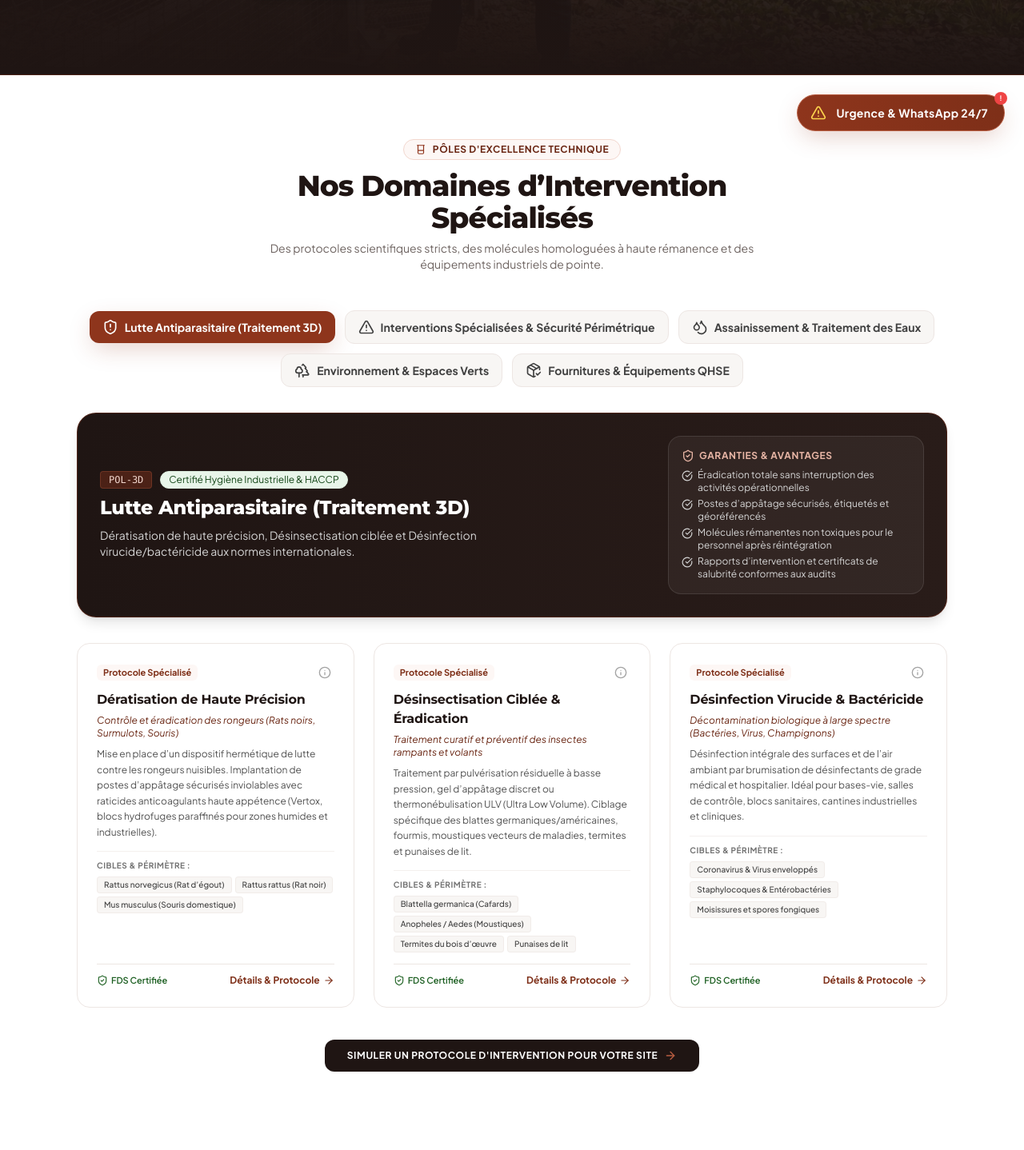
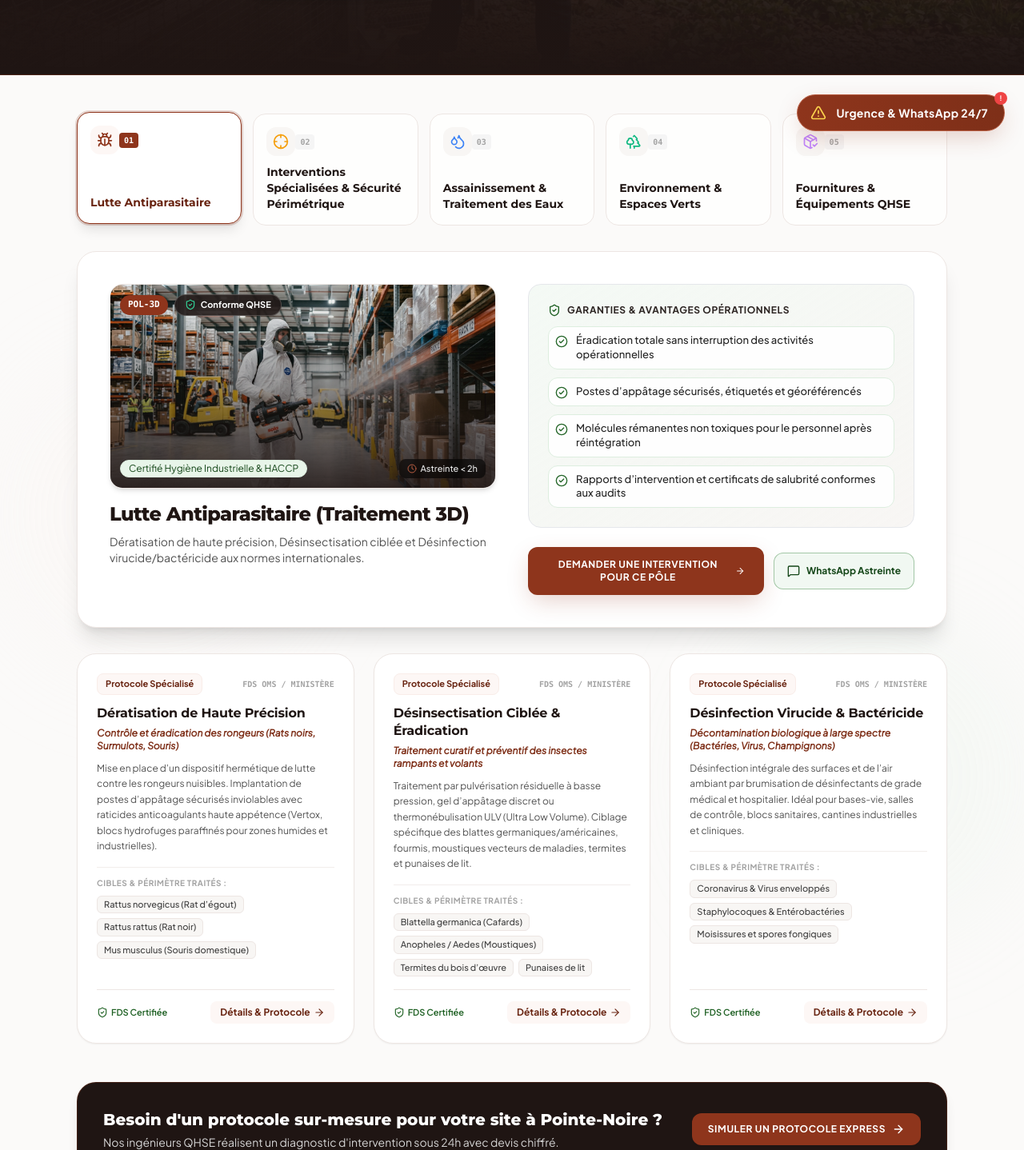
Before and after one commit to Steven23-Ngouala/excellent-services-web, a React (Vite) app: page /expertises in a window 1280 px wide. Shown: the part 612-2050 px from the top of the page at 80% size. Built offline with nearby package versions, Linux system fonts and the light colour scheme.

Commit message:
feat: redesign ExpertiseGrid with immersive pole photos, eliminate whitespace gap, and add tailored WhatsApp and devis actions

```diff
--- a/src/components/home/ExpertiseGrid.tsx
+++ b/src/components/home/ExpertiseGrid.tsx
@@ -1,169 +1,235 @@
 import React, { useState } from 'react';
 import {
-  ShieldAlert,
-  AlertTriangle,
+  Bug,
+  Crosshair,
   Droplets,
   Trees,
   PackageCheck,
   ArrowRight,
-  CheckCircle,
+  CheckCircle2,
   FileText,
   Zap,
-  Info,
   Beaker,
-  ShieldCheck
+  ShieldCheck,
+  Clock,
+  MessageSquare
 } from 'lucide-react';
+import { Link } from 'react-router-dom';
 import { EXPERTISES_DATA } from '../../data/expertisesData';
+import { COMPANY_INFO } from '../../data/companyInfo';
 import { SubService } from '../../types';
 import { Modal } from '../ui/Modal';
 import { Badge } from '../ui/Badge';
 
-interface ExpertiseGridProps {
-  selectedPoleId?: string;
-}
+const POLE_IMAGES: Record<string, string> = {
+  '3d-pest-control': '/images/expertises/exp_1_pest_3d.jpg',
+  'specialized-interventions': '/images/expertises/exp_2_snake_fumigation.jpg',
+  'sanitation-water': '/images/expertises/exp_3_water_sanitation.jpg',
+  'environment-green-spaces': '/images/expertises/exp_4_green_spaces.jpg',
+  'qhse-supplies': '/images/expertises/exp_5_qhse_supplies.jpg',
+};
 
-export const ExpertiseGrid: React.FC<ExpertiseGridProps> = () => {
+const POLE_ICONS: Record<string, React.ReactNode> = {
+  '3d-pest-control': <Bug className="w-4 h-4 sm:w-5 sm:h-5 text-primary-500" />,
+  'specialized-interventions': <Crosshair className="w-4 h-4 sm:w-5 sm:h-5 text-amber-500" />,
+  'sanitation-water': <Droplets className="w-4 h-4 sm:w-5 sm:h-5 text-blue-500" />,
+  'environment-green-spaces': <Trees className="w-4 h-4 sm:w-5 sm:h-5 text-emerald-500" />,
+  'qhse-supplies': <PackageCheck className="w-4 h-4 sm:w-5 sm:h-5 text-purple-400" />
+};
+
+export const ExpertiseGrid: React.FC = () => {
   const [activePoleId, setActivePoleId] = useState<string>(EXPERTISES_DATA[0].id);
   const [selectedSubService, setSelectedSubService] = useState<SubService | null>(null);
   const [isModalOpen, setIsModalOpen] = useState(false);
 
   const activePole = EXPERTISES_DATA.find((p) => p.id === activePoleId) || EXPERTISES_DATA[0];
 
-  const getPoleIcon = (iconName: string) => {
-    switch (iconName) {
-      case 'ShieldAlert': return <ShieldAlert className="w-4 h-4 sm:w-5 sm:h-5" />;
-      case 'AlertTriangle': return <AlertTriangle className="w-4 h-4 sm:w-5 sm:h-5" />;
-      case 'Droplets': return <Droplets className="w-4 h-4 sm:w-5 sm:h-5" />;
-      case 'Trees': return <Trees className="w-4 h-4 sm:w-5 sm:h-5" />;
-      case 'PackageCheck': return <PackageCheck className="w-4 h-4 sm:w-5 sm:h-5" />;
-      default: return <Zap className="w-4 h-4 sm:w-5 sm:h-5" />;
-    }
-  };
-
   const handleOpenSubServiceDetails = (subService: SubService) => {
     setSelectedSubService(subService);
     setIsModalOpen(true);
   };
 
+  const activeImage = POLE_IMAGES[activePole.id] || POLE_IMAGES['3d-pest-control'];
+
   return (
-    <section id="expertises" className="py-16 sm:py-20 bg-white relative">
-      <div className="max-w-6xl mx-auto px-4 sm:px-6 lg:px-8">
+    <section id="expertises" className="py-8 sm:py-12 bg-neutral-soft/50 relative overflow-hidden">
 
-        {/* Header Section */}
-        <div className="text-center max-w-2xl mx-auto mb-10 sm:mb-12">
-          <div className="inline-flex items-center gap-2 px-3.5 py-1 rounded-full bg-primary-50 border border-primary-200 text-primary-700 text-xs font-bold uppercase tracking-wider mb-3">
-            <Beaker className="w-3.5 h-3.5 text-primary-500" />
-            <span>Pôles d'Excellence Technique</span>
-          </div>
-          <h2 className="font-heading font-extrabold text-2xl sm:text-3xl lg:text-4xl text-dark tracking-tight">
-            Nos Domaines d’Intervention Spécialisés
-          </h2>
-          <p className="text-xs sm:text-sm text-neutral-muted mt-2">
-            Des protocoles scientifiques stricts, des molécules homologuées à haute rémanence et des équipements industriels de pointe.
-          </p>
-        </div>
+      {/* Background Subtle Ambient Glows */}
+      <div className="absolute top-1/4 left-0 w-96 h-96 bg-primary-100/20 rounded-full blur-3xl pointer-events-none" />
+      <div className="absolute bottom-1/4 right-0 w-96 h-96 bg-qhse-100/20 rounded-full blur-3xl pointer-events-none" />
 
-        {/* Tab Navigation for 5 Poles */}
-        <div className="flex flex-wrap items-center justify-center gap-2 sm:gap-3 mb-8">
-          {EXPERTISES_DATA.map((pole) => {
+      <div className="max-w-6xl mx-auto px-4 sm:px-6 lg:px-8 relative z-10">
+
+        {/* 5 Pole Selector Industrial Tabs */}
+        <div className="grid grid-cols-2 sm:grid-cols-3 lg:grid-cols-5 gap-3 sm:gap-3.5 mb-6 sm:mb-8">
+          {EXPERTISES_DATA.map((pole, idx) => {
             const isActive = pole.id === activePoleId;
             return (
               <button
                 key={pole.id}
                 onClick={() => setActivePoleId(pole.id)}
-                className={`flex items-center gap-2 px-3.5 sm:px-4 py-2.5 rounded-xl font-bold text-xs sm:text-sm transition-all duration-200 ${
+                className={`p-3.5 sm:p-4 rounded-2xl border text-left transition-all duration-300 flex flex-col justify-between group relative ${
                   isActive
-                    ? 'bg-primary-500 text-white shadow-industrial-copper'
-                    : 'bg-neutral-soft text-neutral-700 hover:bg-neutral-border/80 border border-neutral-border'
+                    ? 'border-primary-500 bg-white shadow-lg ring-2 ring-primary-500/20 -translate-y-0.5'
+                    : 'border-neutral-border bg-white/80 hover:bg-white hover:border-primary-300 hover:shadow-xs'
                 }`}
               >
-                <span>{getPoleIcon(pole.iconName)}</span>
-                <span className="whitespace-nowrap">{pole.title}</span>
+                <div className="flex items-center justify-between mb-2.5">
+                  <div className={`p-2 rounded-xl transition-colors ${isActive ? 'bg-primary-50' : 'bg-neutral-soft group-hover:bg-primary-50/50'}`}>
+                    {POLE_ICONS[pole.id] || <Zap className="w-4 h-4 text-dark" />}
+                  </div>
+                  <span className={`text-[10px] font-mono font-bold px-1.5 py-0.5 rounded ${
+                    isActive ? 'bg-primary-500 text-white' : 'bg-neutral-100 text-neutral-400'
+                  }`}>
+                    0{idx + 1}
+                  </span>
+                </div>
+                <div>
+                  <div className={`font-heading font-bold text-xs sm:text-sm leading-snug transition-colors ${
+                    isActive ? 'text-primary-700' : 'text-dark group-hover:text-primary-600'
+                  }`}>
+                    {pole.title.split('(')[0]}
+                  </div>
+                </div>
               </button>
             );
           })}
         </div>
 
-        {/* Active Pole Presentation Banner */}
-        <div className="bg-gradient-to-r from-dark to-dark-card rounded-3xl p-6 sm:p-7 text-white border border-primary-500/40 shadow-lg mb-8 relative overflow-hidden">
-          <div className="relative z-10 flex flex-col md:flex-row md:items-center justify-between gap-6">
-            <div className="space-y-2 max-w-xl">
-              <div className="flex items-center gap-2.5">
-                <span className="font-mono text-xs px-2.5 py-0.5 rounded bg-primary-500/40 text-primary-200 border border-primary-400/30">
+        {/* Active Pole Presentation Master Card (Split-View High Contrast) */}
+        <div className="bg-white rounded-3xl p-6 sm:p-8 lg:p-10 border border-neutral-border shadow-xl mb-8 relative overflow-hidden animate-fadeIn">
+          <div className="grid grid-cols-1 lg:grid-cols-12 gap-8 lg:gap-10 items-start">
+
+            {/* Left Column: Real Photo & Identity */}
+            <div className="lg:col-span-6 space-y-4">
+
+              {/* Photo Banner with Badges */}
+              <div className="relative h-56 sm:h-64 rounded-2xl overflow-hidden border border-neutral-border shadow-md group">
+                <img
+                  src={activeImage}
+                  alt={activePole.title}
+                  className="w-full h-full object-cover group-hover:scale-105 transition-transform duration-700 ease-out"
+                />
+                <div className="absolute inset-0 bg-gradient-to-t from-dark/90 via-dark/40 to-transparent" />
+
+                {/* Floating Badges */}
+                <div className="absolute top-3 left-3 flex items-center gap-2">
+                  <span className="font-mono text-[11px] font-bold px-2.5 py-1 rounded-full bg-primary-500 text-white shadow-xs">
                     {activePole.code}
                   </span>
+                  <span className="inline-flex items-center gap-1.5 px-3 py-1 rounded-full bg-dark/80 backdrop-blur-md text-white text-[11px] font-bold border border-white/20">
+                    <ShieldCheck className="w-3.5 h-3.5 text-emerald-400" />
+                    <span>Conforme QHSE</span>
+                  </span>
+                </div>
+
+                <div className="absolute bottom-3 left-3 right-3 flex items-center justify-between text-white text-xs">
                   <Badge variant="qhse" size="sm">
                     {activePole.heroBadge}
                   </Badge>
+                  <span className="inline-flex items-center gap-1 bg-black/60 backdrop-blur-sm px-2.5 py-1 rounded-lg text-[11px] font-medium text-neutral-200">
+                    <Clock className="w-3 h-3 text-primary-400" />
+                    <span>Astreinte &lt; 2h</span>
+                  </span>
                 </div>
-              <h3 className="font-heading font-extrabold text-xl sm:text-2xl text-white">
+              </div>
+
+              <div>
+                <h3 className="font-heading font-extrabold text-xl sm:text-2xl text-dark tracking-tight leading-tight">
                   {activePole.title}
                 </h3>
-              <p className="text-xs sm:text-sm text-neutral-300 leading-relaxed">
+                <p className="text-xs sm:text-sm text-neutral-600 mt-2 leading-relaxed">
                   {activePole.shortDescription}
                 </p>
               </div>
 
-            <div className="flex-shrink-0 bg-white/5 border border-white/10 rounded-2xl p-4 md:max-w-xs">
-              <div className="text-xs font-bold text-primary-300 uppercase tracking-wider mb-2 flex items-center gap-1.5">
-                <ShieldCheck className="w-4 h-4 text-qhse-400" />
-                <span>Garanties & Avantages</span>
             </div>
-              <ul className="space-y-1 text-xs text-neutral-300">
+
+            {/* Right Column: Key Benefits & Action Block */}
+            <div className="lg:col-span-6 space-y-5">
+
+              {/* Key Benefits Card */}
+              <div className="p-5 sm:p-6 rounded-2xl bg-gradient-to-br from-qhse-50/80 to-neutral-soft border border-qhse-200/80 shadow-2xs">
+                <div className="text-xs font-bold text-qhse-900 uppercase tracking-wider mb-3 flex items-center gap-2">
+                  <ShieldCheck className="w-4 h-4 text-qhse-700 flex-shrink-0" />
+                  <span>Garanties & Avantages Opérationnels</span>
+                </div>
+
+                <ul className="space-y-2.5 text-xs sm:text-[13px] text-neutral-800">
                   {activePole.keyBenefits.map((benefit, i) => (
-                  <li key={i} className="flex items-start gap-1.5">
-                    <CheckCircle className="w-3.5 h-3.5 text-qhse-400 flex-shrink-0 mt-0.5" />
-                    <span>{benefit}</span>
+                    <li key={i} className="flex items-start gap-2.5 p-2 rounded-xl bg-white/90 border border-qhse-100 shadow-2xs">
+                      <CheckCircle2 className="w-4 h-4 text-qhse-600 flex-shrink-0 mt-0.5" />
+                      <span className="font-medium leading-snug">{benefit}</span>
                     </li>
                   ))}
                 </ul>
               </div>
+
+              {/* Action Buttons */}
+              <div className="pt-1 flex flex-col sm:flex-row items-center gap-3">
+                <Link
+                  to="/contact"
+                  className="w-full sm:w-auto flex-1 inline-flex items-center justify-center gap-2 px-6 py-3.5 rounded-xl bg-primary-500 hover:bg-primary-600 text-white text-xs font-bold uppercase tracking-wider shadow-industrial-copper hover:shadow-md active:scale-95 transition-all text-center"
+                >
+                  <span>Demander une Intervention pour ce Pôle</span>
+                  <ArrowRight className="w-4 h-4" />
+                </Link>
+
+                <a
+                  href={`https://wa.me/${COMPANY_INFO.whatsappNumber}?text=${encodeURIComponent(`Bonjour EXCELLENT SERVICES, je souhaite une intervention pour le pôle : ${activePole.title}.`)}`}
+                  target="_blank"
+                  rel="noopener noreferrer"
+                  className="w-full sm:w-auto inline-flex items-center justify-center gap-2 px-4 py-3.5 rounded-xl border border-qhse-500/40 text-qhse-800 bg-qhse-50 hover:bg-qhse-500 hover:text-white text-xs font-bold transition-all shadow-2xs text-center"
+                >
+                  <MessageSquare className="w-4 h-4" />
+                  <span>WhatsApp Astreinte</span>
+                </a>
+              </div>
+
+            </div>
+
           </div>
         </div>
 
-        {/* Sub-services Grid */}
+        {/* Sub-services Grid (3 Technical Cards) */}
         <div className="grid grid-cols-1 md:grid-cols-2 lg:grid-cols-3 gap-5 sm:gap-6">
           {activePole.subServices.map((sub) => (
             <div
               key={sub.id}
-              className="bg-white rounded-2xl border border-neutral-border hover:border-primary-500 shadow-xs hover:shadow-md transition-all duration-300 flex flex-col justify-between p-5 sm:p-6 group"
+              className="bg-white rounded-3xl border border-neutral-border hover:border-primary-500 shadow-sm hover:shadow-xl transition-all duration-300 flex flex-col justify-between p-6 group relative"
             >
               <div>
-                <div className="flex items-center justify-between gap-2 mb-2.5">
-                  <span className="text-[11px] font-bold text-primary-600 bg-primary-50 px-2 py-0.5 rounded-md">
+                <div className="flex items-center justify-between gap-2 mb-3">
+                  <span className="text-[11px] font-bold text-primary-700 bg-primary-50 px-2.5 py-1 rounded-lg border border-primary-100">
                     Protocole Spécialisé
                   </span>
-                  <button
-                    onClick={() => handleOpenSubServiceDetails(sub)}
-                    className="text-neutral-400 hover:text-primary-600 p-1 transition-colors"
-                    title="Voir la fiche technique détaillée"
-                  >
-                    <Info className="w-4 h-4" />
-                  </button>
+                  <span className="text-[10px] font-mono text-neutral-400 font-bold">
+                    FDS OMS / MINISTÈRE
+                  </span>
                 </div>
 
-                <h4 className="font-heading font-bold text-base text-dark group-hover:text-primary-600 transition-colors mb-1.5">
+                <h4 className="font-heading font-bold text-base text-dark group-hover:text-primary-600 transition-colors mb-1.5 leading-snug">
                   {sub.name}
                 </h4>
 
-                <p className="text-xs font-medium text-primary-700 mb-2 italic">
+                <p className="text-xs font-semibold text-primary-600 mb-2.5 italic">
                   {sub.tagline}
                 </p>
 
-                <p className="text-xs text-neutral-600 leading-relaxed mb-3.5">
+                <p className="text-xs text-neutral-600 leading-relaxed mb-4">
                   {sub.description}
                 </p>
 
                 {/* Target Scope */}
-                <div className="mb-3.5 pt-2.5 border-t border-neutral-border/60">
-                  <div className="text-[10px] font-bold text-neutral-500 uppercase tracking-wider mb-1.5">
-                    Cibles & Périmètre :
+                <div className="mb-4 pt-3 border-t border-neutral-border/70">
+                  <div className="text-[10px] font-bold text-neutral-400 uppercase tracking-wider mb-2">
+                    Cibles & Périmètre Traités :
                   </div>
-                  <div className="flex flex-wrap gap-1">
+                  <div className="flex flex-wrap gap-1.5">
                     {sub.targetPestsOrScope.map((target, idx) => (
                       <span
                         key={idx}
-                        className="px-2 py-0.5 rounded bg-neutral-soft text-neutral-700 text-[10px] font-medium border border-neutral-border/60"
+                        className="px-2 py-0.5 rounded-md bg-neutral-soft text-neutral-700 text-[11px] font-medium border border-neutral-border"
                       >
                         {target}
                       </span>
@@ -173,14 +239,14 @@ export const ExpertiseGrid: React.FC<ExpertiseGridProps> = () => {
               </div>
 
               {/* Action Button */}
-              <div className="pt-3 border-t border-neutral-border flex items-center justify-between">
+              <div className="pt-3.5 border-t border-neutral-border flex items-center justify-between">
                 <span className="text-[11px] text-qhse-700 font-semibold flex items-center gap-1">
                   <ShieldCheck className="w-3.5 h-3.5 text-qhse-600" />
                   <span>FDS Certifiée</span>
                 </span>
                 <button
                   onClick={() => handleOpenSubServiceDetails(sub)}
-                  className="inline-flex items-center gap-1 text-xs font-bold text-primary-600 hover:text-primary-800 transition-colors group/btn"
+                  className="inline-flex items-center gap-1 px-3 py-1.5 rounded-lg bg-primary-50 hover:bg-primary-500 text-primary-700 hover:text-white text-xs font-bold transition-all group/btn"
                 >
                   <span>Détails & Protocole</span>
                   <ArrowRight className="w-3.5 h-3.5 group-hover/btn:translate-x-1 transition-transform" />
@@ -190,15 +256,25 @@ export const ExpertiseGrid: React.FC<ExpertiseGridProps> = () => {
           ))}
         </div>
 
-        {/* Global CTA Banner */}
-        <div className="mt-10 text-center">
-          <a
-            href="#diagnostic"
-            className="inline-flex items-center gap-2 px-7 py-3 rounded-xl bg-dark hover:bg-neutral-800 text-white font-bold text-xs uppercase tracking-wider shadow-sm transition-all"
+        {/* Global Bottom CTA Simulation Banner */}
+        <div className="mt-12 text-center p-6 sm:p-8 rounded-3xl bg-dark text-white border border-primary-500/30 shadow-lg flex flex-col sm:flex-row items-center justify-between gap-6">
+          <div className="text-center sm:text-left space-y-1">
+            <div className="font-heading font-extrabold text-lg sm:text-xl text-white">
+              Besoin d'un protocole sur-mesure pour votre site à Pointe-Noire ?
+            </div>
+            <div className="text-xs sm:text-sm text-neutral-300">
+              Nos ingénieurs QHSE réalisent un diagnostic d'intervention sous 24h avec devis chiffré.
+            </div>
+          </div>
+          <div className="flex flex-wrap items-center justify-center gap-3 flex-shrink-0">
+            <Link
+              to="/diagnostic"
+              className="inline-flex items-center gap-2 px-5 py-3 rounded-xl bg-primary-500 hover:bg-primary-600 text-white font-bold text-xs uppercase tracking-wider transition-all shadow-sm active:scale-95 text-center"
             >
-            <span>Simuler un Protocole d'Intervention pour votre Site</span>
-            <ArrowRight className="w-4 h-4 text-primary-400" />
-          </a>
+              <span>Simuler un Protocole Express</span>
+              <ArrowRight className="w-4 h-4" />
+            </Link>
+          </div>
         </div>
 
       </div>
@@ -277,13 +353,13 @@ export const ExpertiseGrid: React.FC<ExpertiseGridProps> = () => {
                 >
                   Fermer
                 </button>
-                <a
-                  href="#contact"
+                <Link
+                  to="/contact"
                   onClick={() => setIsModalOpen(false)}
                   className="px-4 py-2 rounded-lg bg-primary-500 hover:bg-primary-600 text-white text-xs font-bold transition-colors shadow-xs"
                 >
                   Demander une Intervention
-                </a>
+                </Link>
               </div>
             </div>
           </div>
--- a/src/pages/ExpertisesPage.tsx
+++ b/src/pages/ExpertisesPage.tsx
@@ -63,7 +63,7 @@ export const ExpertisesPage: React.FC = () => {
   }, []);
 
   return (
-    <div className="pt-24 sm:pt-28 pb-16">
+    <div className="pt-24 sm:pt-28 pb-8">
       {/* 5-Slide Animated Hero Banner */}
       <section className="relative text-white py-16 sm:py-24 border-b border-primary-500/40 overflow-hidden bg-dark">
 
```
Lines whose indentation alone changed are shown as unchanged.
